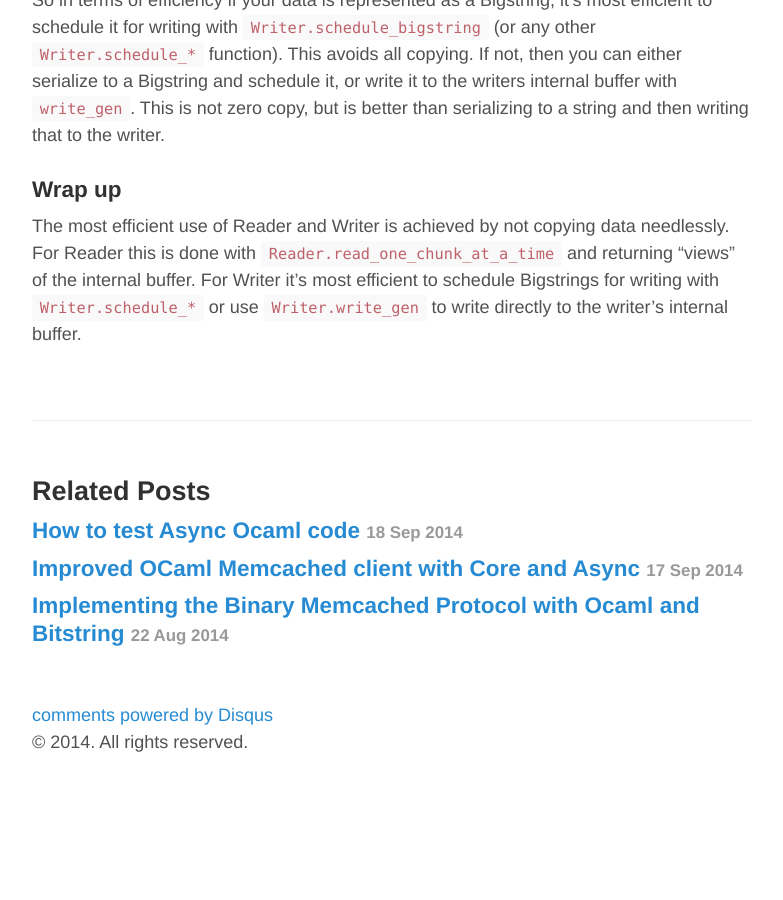
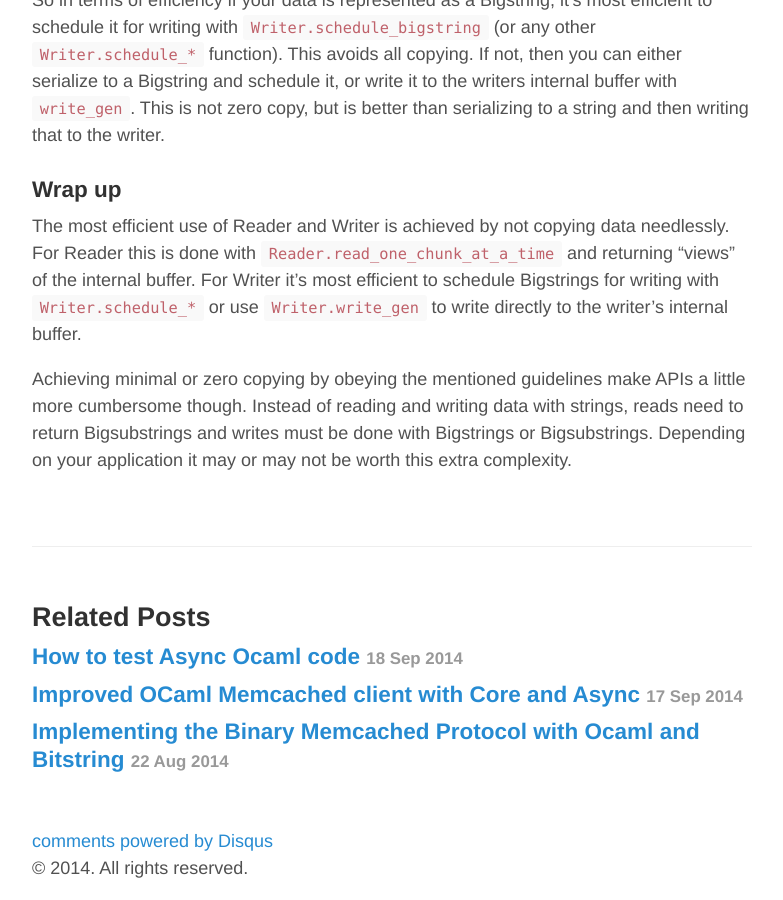
Before and after one commit to andreas/andreas.github.io, a Jekyll site: the page built from _posts/2014-10-05-efficient-use-of-core-writer-and-reader.md, in a window 1280 px wide and 900 px high, scrolled down 3965 px. Shown: the whole window, without its empty margins (248-1031 px from the left). Built offline with Jekyll 4.4.1, drawn with Linux system fonts in a browser that asks for light colours; Markdown is read by kramdown in place of the engine named in the settings; comment, search, counter and statistics services are not loaded; before the commit the page ends 4739 px from its top, so only the background shows below that.

Commit message:
Extra paragraph in wrap up.

```diff
--- a/_posts/2014-10-05-efficient-use-of-core-writer-and-reader.md
+++ b/_posts/2014-10-05-efficient-use-of-core-writer-and-reader.md
@@ -137,3 +137,5 @@ So in terms of efficiency if your data is represented as a Bigstring, it's most
 ### Wrap up
 
 The most efficient use of Reader and Writer is achieved by not copying data needlessly. For Reader this is done with `Reader.read_one_chunk_at_a_time` and returning "views" of the internal buffer. For Writer it's most efficient to schedule Bigstrings for writing with `Writer.schedule_*` or use `Writer.write_gen` to write directly to the writer's internal buffer.
+
+Achieving minimal or zero copying by obeying the mentioned guidelines make APIs a little more cumbersome though. Instead of reading and writing data with strings, reads need to return Bigsubstrings and writes must be done with Bigstrings or Bigsubstrings. Depending on your application it may or may not be worth this extra complexity.
```
